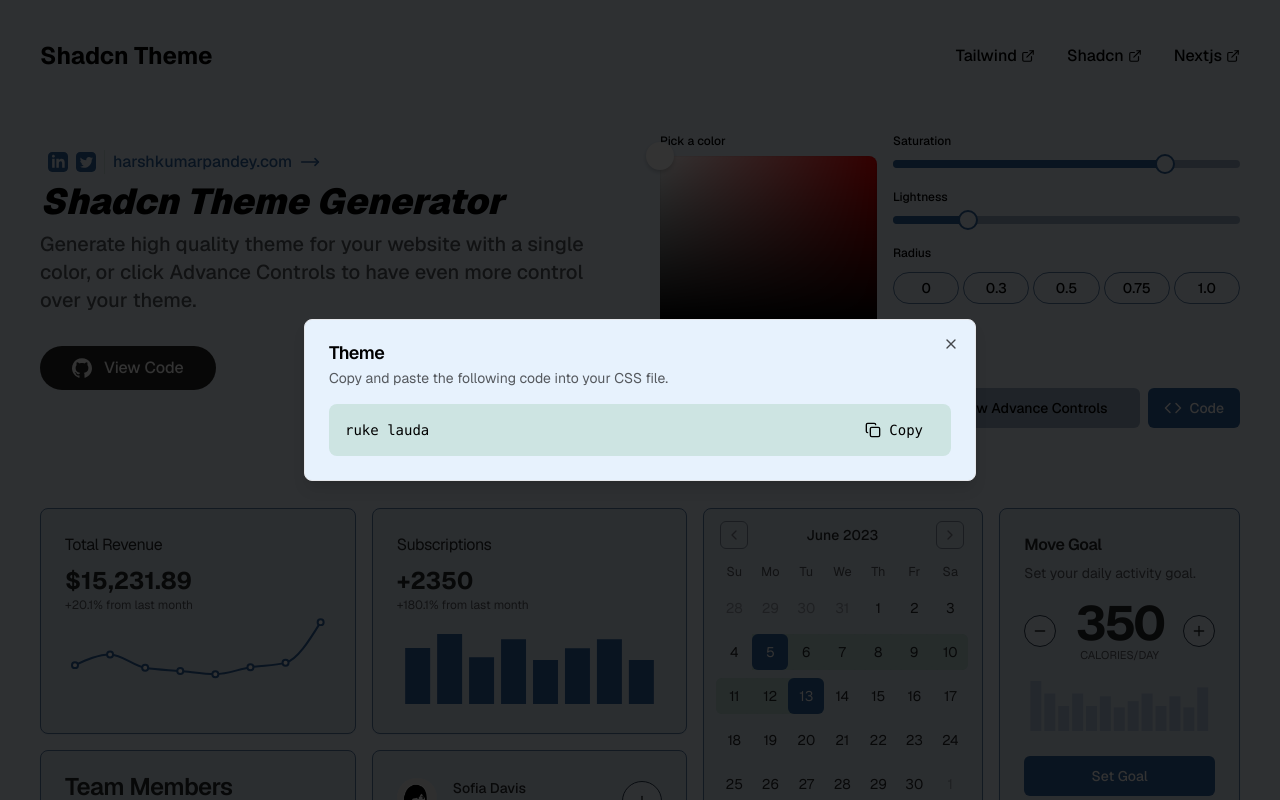
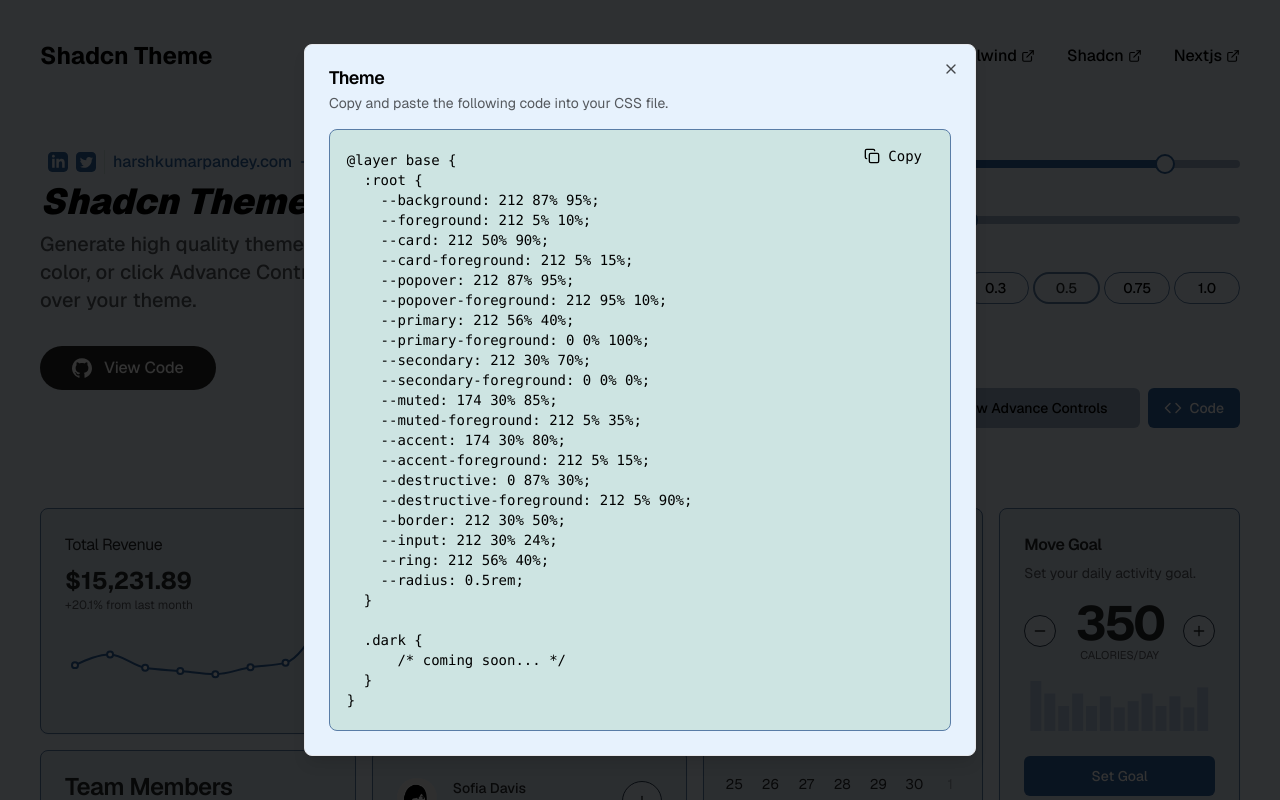
Before and after one commit to harshpandey002/shadcn-theme, a Next.js app: page / in a window 1280 px wide. Both pictures are taken after a click on the button "Code". Shown: the top 800 px of the page. Built offline with nearby package versions, Linux system fonts and the light colour scheme.

Commit message:
Generating / Copy Code

```diff
--- a/package.json
+++ b/package.json
@@ -46,6 +46,7 @@
     "geist": "^1.3.1",
     "input-otp": "^1.2.4",
     "jotai": "^2.9.0",
+    "lodash.template": "^4.5.0",
     "lucide-react": "^0.408.0",
     "next": "14.2.5",
     "next-themes": "^0.3.0",
@@ -63,6 +64,7 @@
     "vaul": "^0.9.1"
   },
   "devDependencies": {
+    "@types/lodash.template": "^4.5.3",
     "@types/node": "^20",
     "@types/react": "^18",
     "@types/react-dom": "^18",
--- a/src/components/CopyCode.tsx
+++ b/src/components/CopyCode.tsx
@@ -10,6 +10,9 @@
 } from './ui/dialog';
 import { CheckIcon, CopyIcon } from 'lucide-react';
 import { cn } from '@/lib/utils';
+import { useAtomValue } from 'jotai';
+import { themeAtom } from '@/jotai/jotai';
+import { getThemeCode } from '@/lib/getThemeCode';
 
 export default function CopyCode({
   show,
@@ -19,6 +22,7 @@
   onClose: () => void;
 }) {
   const [hasCopied, setHasCopied] = useState(false);
+  const theme = useAtomValue(themeAtom);
 
   useEffect(() => {
     setTimeout(() => {
@@ -33,6 +37,12 @@
     }
   };
 
+  const handleCopy = () => {
+    const code = getThemeCode(theme);
+    navigator.clipboard.writeText(code);
+    setHasCopied(true);
+  };
+
   return (
     <Dialog open={show} onOpenChange={handleClose}>
       <DialogContent className="max-w-2xl outline-none">
@@ -42,13 +52,11 @@
             Copy and paste the following code into your CSS file.
           </DialogDescription>
         </DialogHeader>
-        <pre className="text-sm p-4 bg-muted rounded-lg relative">
+        <pre className="text-sm border border-border bg-muted rounded-lg relative">
           <Button
             size="sm"
             variant="ghost"
-            onClick={() => {
-              setHasCopied(true);
-            }}
+            onClick={handleCopy}
             className="absolute right-4 top-2">
             {hasCopied ? (
               <CheckIcon className="mr-2 h-4 w-4" />
@@ -57,7 +65,7 @@
             )}
             Copy
           </Button>
-          ruke lauda
+          {getThemeCode(theme)}
         </pre>
       </DialogContent>
     </Dialog>
--- a/src/hooks/useThemeGenerator.ts
+++ b/src/hooks/useThemeGenerator.ts
@@ -29,6 +29,8 @@
   const [saturation, setSaturation] = useAtom(saturationAtom);
   const [lightness, setLightness] = useAtom(lightnessAtom);
   const [theme, setTheme] = useAtom(themeAtom);
+
+  const radius = theme.radius || '0.5rem';
 
   const debouncedSetTheme = useDebounce(setTheme, 400);
 
@@ -153,6 +155,7 @@
       border: modifyColor(hsl, { sMin: 20, sMax: 30, lMin: 50, lMax: 82 }),
       input: modifyColor(hsl, { sMin: 20, sMax: 30, lMin: 18, lMax: 50 }),
       ring: modifyColor(hsl, {}),
+      radius,
     };
 
     applyThemeColors(theme);
--- a/src/jotai/jotai.ts
+++ b/src/jotai/jotai.ts
@@ -1,15 +1,26 @@
 import { atom } from 'jotai';
 
 const initialThemeValue = {
-  background: '',
-  foreground: '',
-  primary: '',
-  'primary-foreground': '',
-  secondary: '',
-  'secondary-foreground': '',
-  input: '',
-  border: '',
-  ring: '',
+  background: '212 87% 95%',
+  foreground: '212 5% 10%',
+  card: '212 50% 90%',
+  'card-foreground': '212 5% 15%',
+  popover: '212 87% 95%',
+  'popover-foreground': '212 95% 10%',
+  primary: '212 56% 40%',
+  'primary-foreground': '0 0% 100%',
+  secondary: '212 30% 70%',
+  'secondary-foreground': '0 0% 0%',
+  muted: '174 30% 85%',
+  'muted-foreground': '212 5% 35%',
+  accent: '174 30% 80%',
+  'accent-foreground': '212 5% 15%',
+  destructive: '0 87% 30%',
+  'destructive-foreground': '212 5% 90%',
+  border: '212 30% 50%',
+  input: '212 30% 24%',
+  ring: '212 56% 40%',
+  radius: '0.5rem',
 };
 
 export const primaryColorAtom = atom('#ffffff');
--- /dev/null
+++ b/src/lib/getThemeCode.ts
@@ -0,0 +1,42 @@
+import template from 'lodash.template';
+
+export function getThemeCode(theme: Record<string, string>) {
+  if (!theme) {
+    return '';
+  }
+
+  return template(BASE_STYLES_WITH_VARIABLES)({
+    theme,
+  });
+}
+
+const BASE_STYLES_WITH_VARIABLES = `
+  @layer base {
+    :root {
+      --background: <%- theme["background"] %>;
+      --foreground: <%- theme["foreground"] %>;
+      --card: <%- theme["card"] %>;
+      --card-foreground: <%- theme["card-foreground"] %>;
+      --popover: <%- theme["popover"] %>;
+      --popover-foreground: <%- theme["popover-foreground"] %>;
+      --primary: <%- theme["primary"] %>;
+      --primary-foreground: <%- theme["primary-foreground"] %>;
+      --secondary: <%- theme["secondary"] %>;
+      --secondary-foreground: <%- theme["secondary-foreground"] %>;
+      --muted: <%- theme["muted"] %>;
+      --muted-foreground: <%- theme["muted-foreground"] %>;
+      --accent: <%- theme["accent"] %>;
+      --accent-foreground: <%- theme["accent-foreground"] %>;
+      --destructive: <%- theme["destructive"] %>;
+      --destructive-foreground: <%- theme["destructive-foreground"] %>;
+      --border: <%- theme["border"] %>;
+      --input: <%- theme["input"] %>;
+      --ring: <%- theme["ring"] %>;
+      --radius: <%- theme["radius"] %>;
+    }
+
+    .dark {
+        /* coming soon... */
+    }
+  }
+  `;
```
Also changed, not shown: 1 other file (tests, documents, lock files or other folders).
